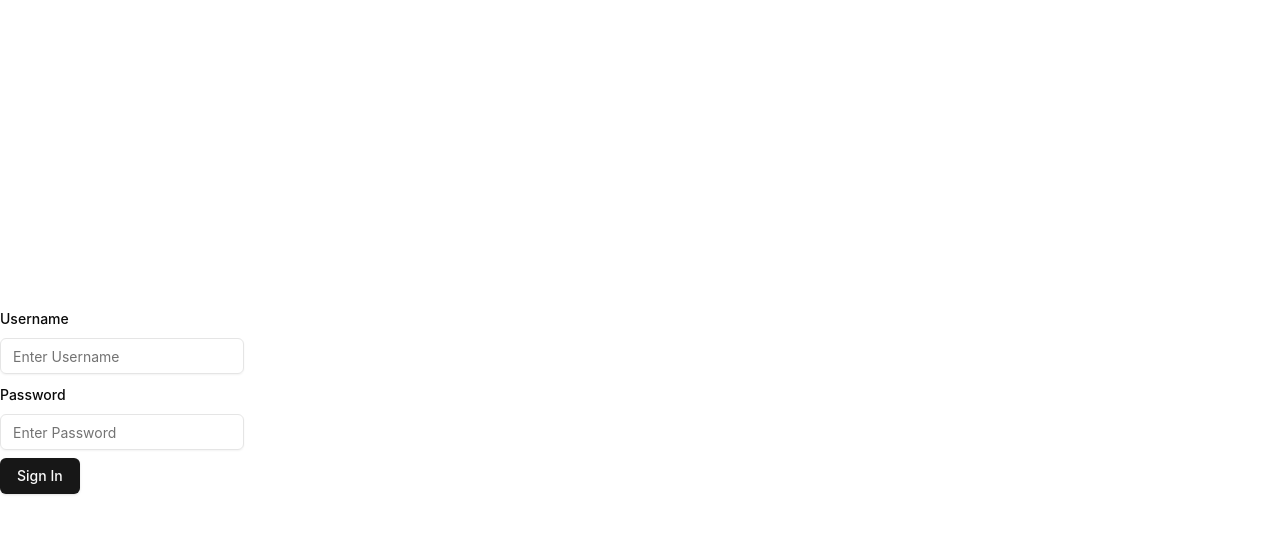
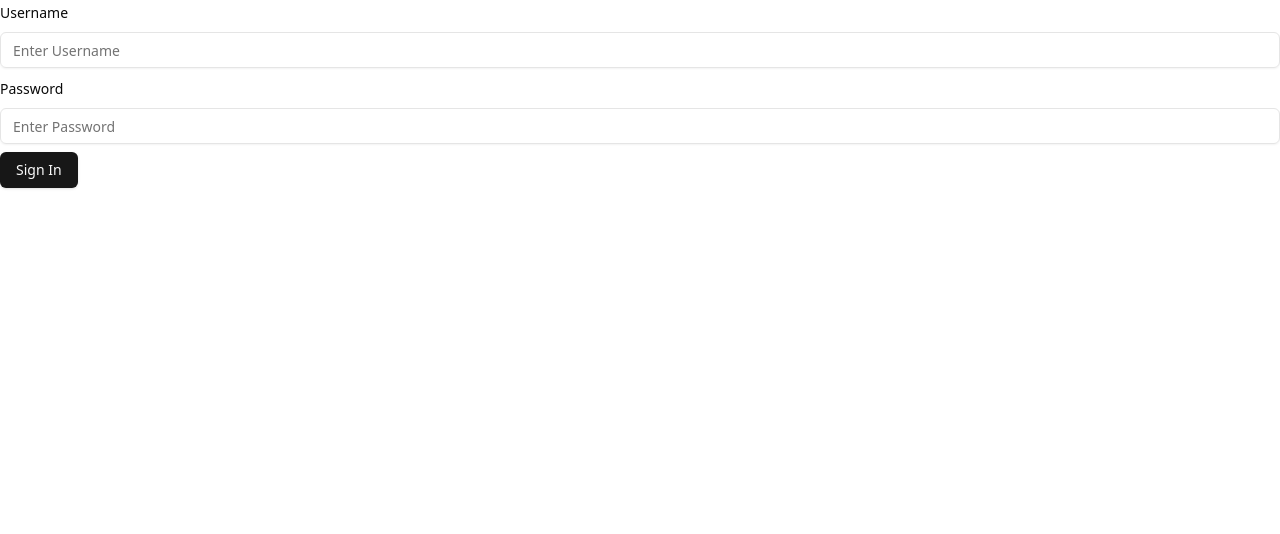
Before and after one commit to cchernn/dompet-web, a React (Vite) app: page /signin in a window 1280 px wide. Shown: the top 534 px of the page. Built offline with nearby package versions, Linux system fonts and the light colour scheme; no server answers; what aws-amplify would draw is missing.

Commit message:
reset global css

```diff
--- a/src/index.css
+++ b/src/index.css
@@ -2,7 +2,7 @@
 @tailwind components;
 @tailwind utilities;
 
-:root {
+/* :root {
   font-family: Inter, system-ui, Avenir, Helvetica, Arial, sans-serif;
   line-height: 1.5;
   font-weight: 400;
@@ -15,31 +15,31 @@
   text-rendering: optimizeLegibility;
   -webkit-font-smoothing: antialiased;
   -moz-osx-font-smoothing: grayscale;
-}
+} */
 
-a {
+/* a {
   font-weight: 500;
   color: #646cff;
   text-decoration: inherit;
 }
 a:hover {
   color: #535bf2;
-}
+} */
 
-body {
+/* body {
   margin: 0;
   display: flex;
   place-items: center;
   min-width: 320px;
   min-height: 100vh;
-}
+} */
 
-h1 {
+/* h1 {
   font-size: 3.2em;
   line-height: 1.1;
-}
+} */
 
-button {
+/* button {
   border-radius: 8px;
   border: 1px solid transparent;
   padding: 0.6em 1.2em;
@@ -56,9 +56,9 @@ button:hover {
 button:focus,
 button:focus-visible {
   outline: 4px auto -webkit-focus-ring-color;
-}
+} */
 
-@media (prefers-color-scheme: light) {
+/* @media (prefers-color-scheme: light) {
   :root {
     color: #213547;
     background-color: #ffffff;
@@ -69,7 +69,7 @@ button:focus-visible {
   button {
     background-color: #f9f9f9;
   }
-}
+} */
 
 @layer base {
   :root {
```
